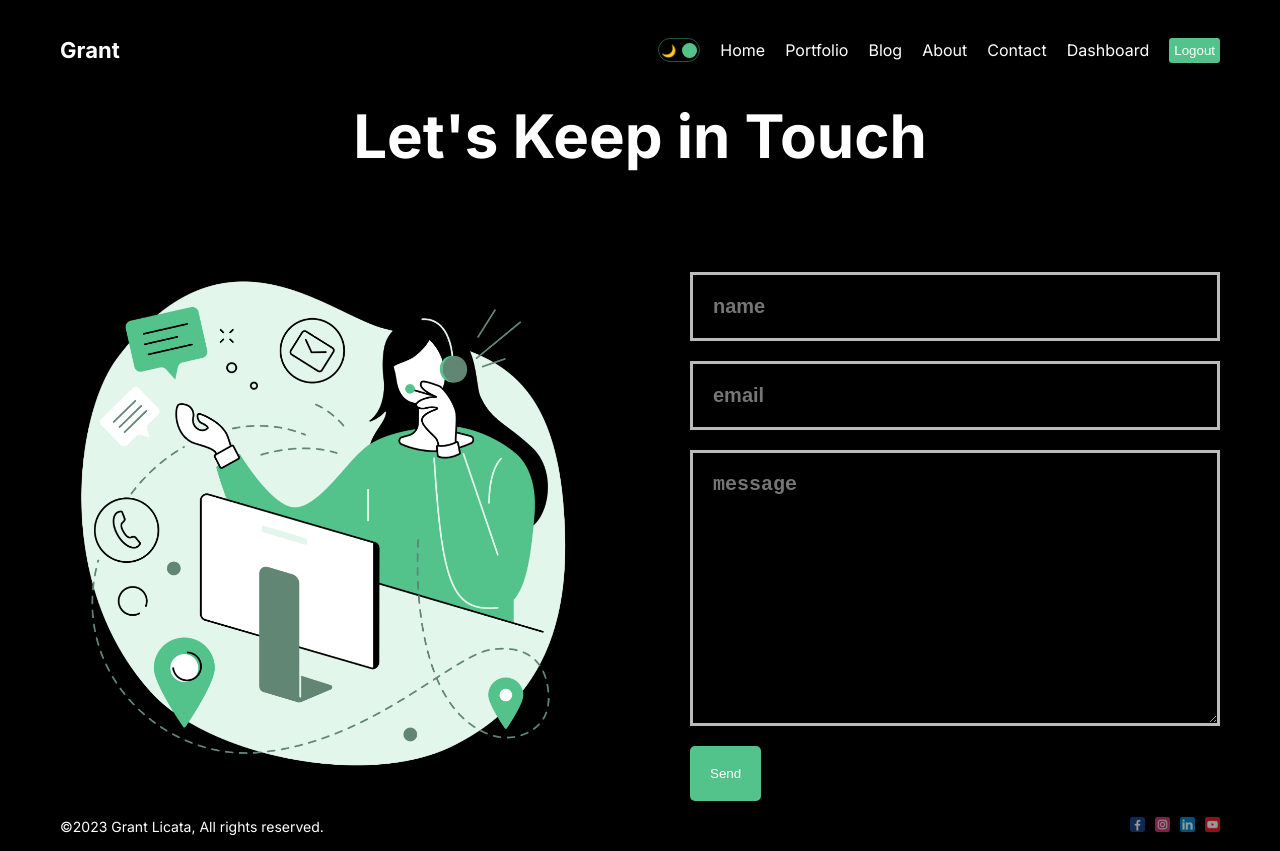
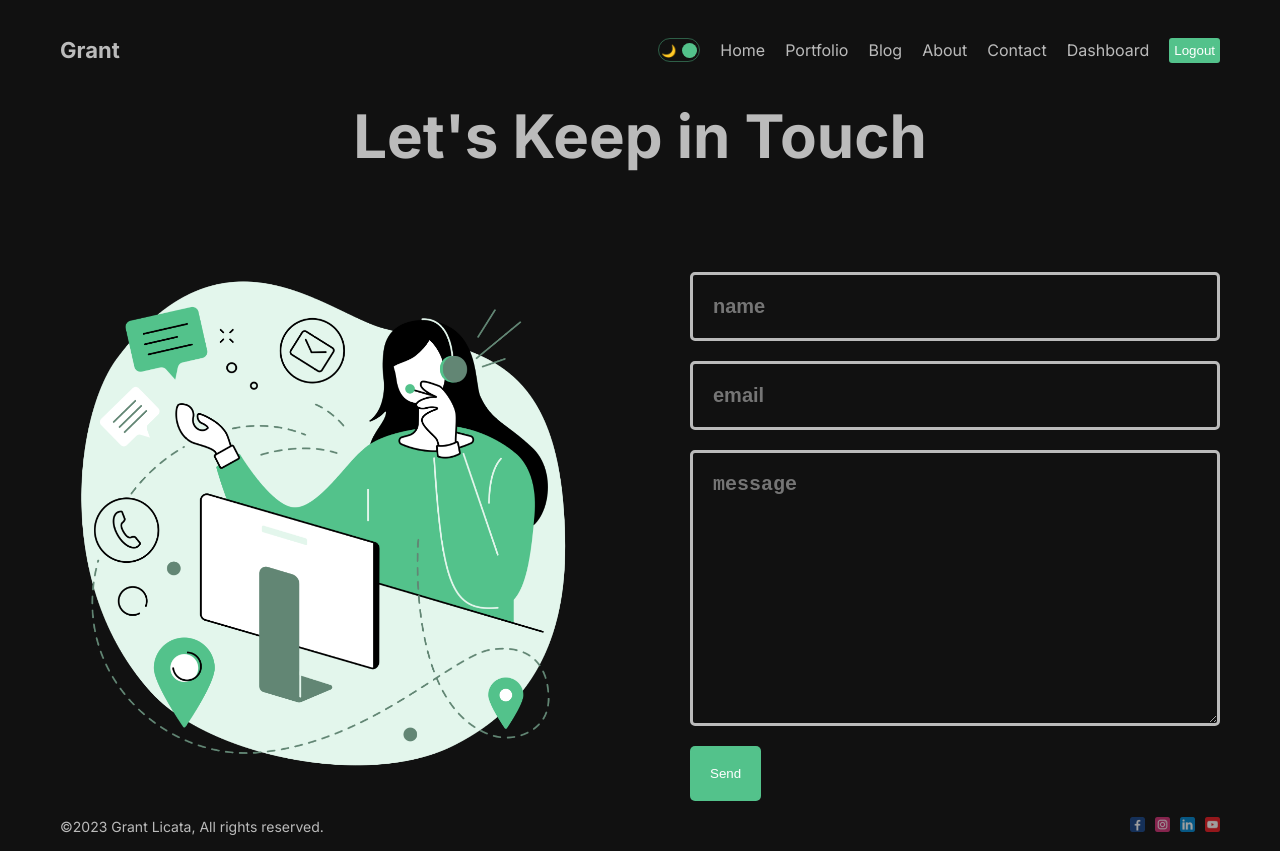
Before and after one commit to GrantLicata/Portfolio, a Next.js app: page /contact in a window 1280 px wide. Built offline with nearby package versions, Linux system fonts and the light colour scheme.

Commit message:
Color toggle functionality complete

```diff
--- /dev/null
+++ b/context/ThemeContext.js
@@ -0,0 +1,19 @@
+"use client";
+
+import { createContext, useState } from "react";
+
+export const ThemeContext = createContext();
+
+export const ThemeProvider = ({ children }) => {
+  const [mode, setMode] = useState("dark");
+
+  const toggle = () => {
+    setMode((prev) => (prev === "dark" ? "light" : "dark"));
+  };
+
+  return (
+    <ThemeContext.Provider value={{ toggle, mode }}>
+      <div className={`theme ${mode}`}>{children}</div>
+    </ThemeContext.Provider>
+  );
+};
--- a/src/app/contact/page.module.css
+++ b/src/app/contact/page.module.css
@@ -50,4 +50,5 @@
   border: 3px solid #bbb;
   font-size: 20px;
   font-weight: bold;
+  border-radius: 5px;
 }
--- a/src/app/globals.css
+++ b/src/app/globals.css
@@ -8,13 +8,25 @@ html,
 body {
   max-width: 100vw;
   overflow-x: hidden;
-  background-color: black;
-  color: white;
 }
 
 a {
   text-decoration: none;
   color: inherit;
+}
+
+.theme {
+  transition: 1s all ease;
+}
+
+.light {
+  background-color: white;
+  color: #111;
+}
+
+.dark {
+  background-color: #111;
+  color: #bbb;
 }
 
 .container {
--- a/src/app/layout.js
+++ b/src/app/layout.js
@@ -2,6 +2,7 @@ import "./globals.css";
 import { Inter, Roboto } from "next/font/google";
 import Navbar from "@/components/navbar/Navbar";
 import Footer from "@/components/footer/Footer";
+import { ThemeProvider } from "../../context/ThemeContext";
 
 const inter = Inter({ subsets: ["latin"] });
 
@@ -14,11 +15,13 @@ export default function RootLayout({ children }) {
   return (
     <html lang="en" className={inter.className}>
       <body>
-        <div className="container">
-          <Navbar />
-          {children}
-          <Footer />
-        </div>
+        <ThemeProvider>
+          <div className="container">
+            <Navbar />
+            {children}
+            <Footer />
+          </div>
+        </ThemeProvider>
       </body>
     </html>
   );
--- a/src/components/DarkModeToggle/DarkModeToggle.jsx
+++ b/src/components/DarkModeToggle/DarkModeToggle.jsx
@@ -1,10 +1,14 @@
-import React from "react";
+"use client";
+
+import React, { useContext } from "react";
 import styles from "./DarkModeToggle.module.css";
+import { ThemeContext } from "../../../context/ThemeContext";
 
 const DarkModeToggle = () => {
-  const mode = "dark";
+  const { toggle, mode } = useContext(ThemeContext);
+
   return (
-    <div className={styles.container}>
+    <div className={styles.container} onClick={toggle}>
       <div className={styles.icon}>🌙</div>
       <div className={styles.icon}>🔆</div>
       <div
```
